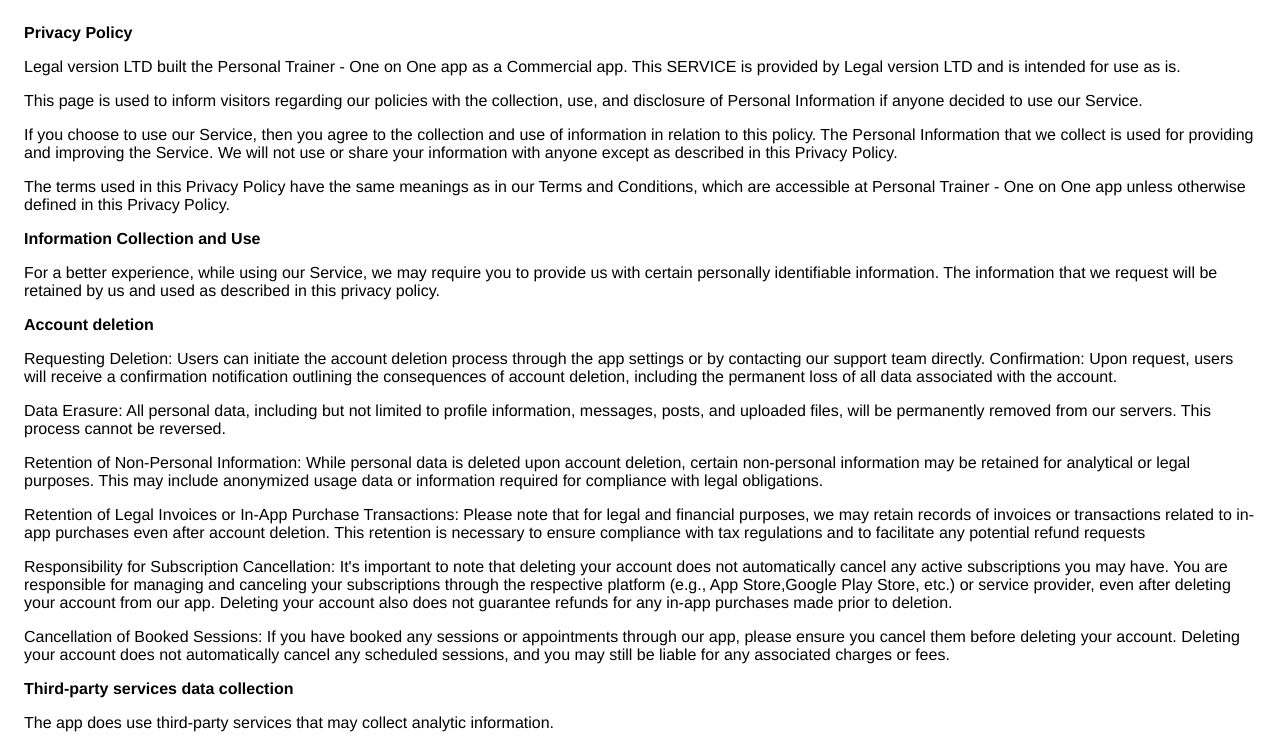
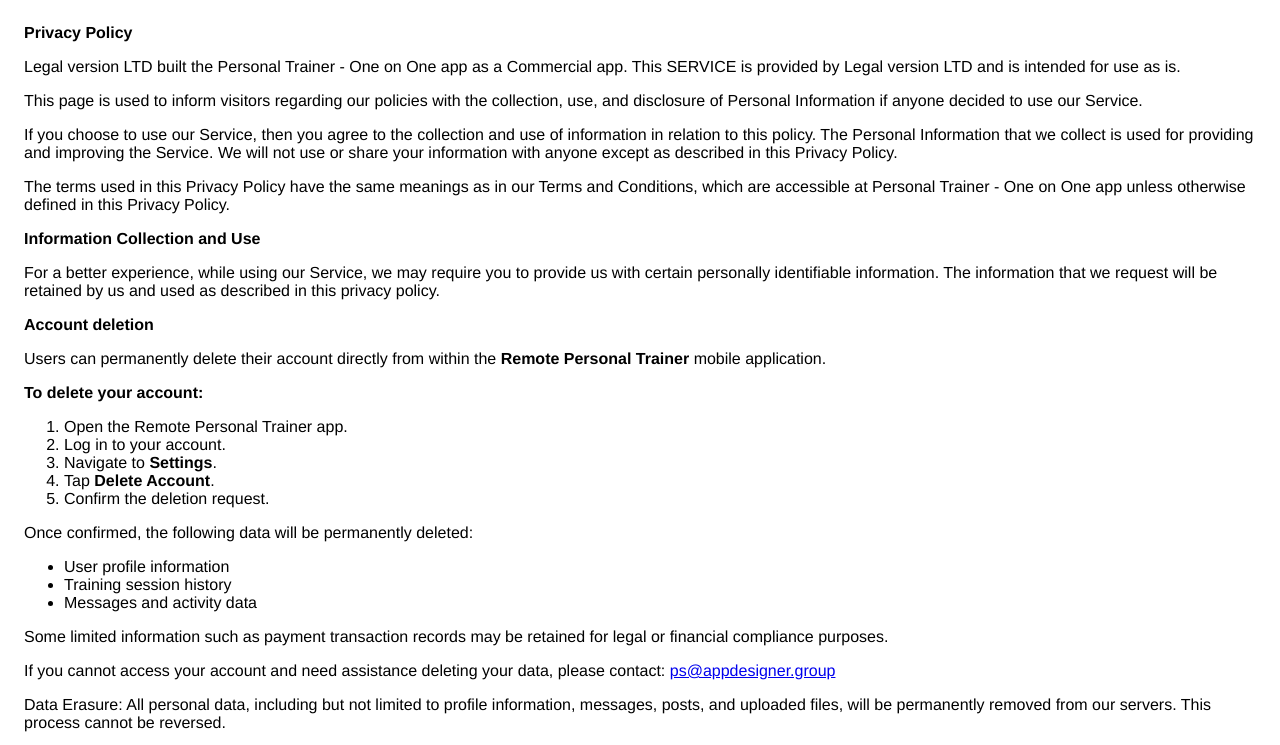
Before and after one commit to pouyanparsi/appdesigner-web, a plain HTML site: page pt/privacy.html in a window 1280 px wide. Shown: the top 745 px of the page. Drawn offline with Linux system fonts and the light colour scheme.

Commit message:
Update privacy.html

```diff
--- a/pt/privacy.html
+++ b/pt/privacy.html
@@ -47,12 +47,40 @@
     </p>
     <p><strong>Account deletion</strong></p>
     <p>
-        Requesting Deletion: Users can initiate the account deletion process through
-        the app settings or by contacting our support team directly.
-        Confirmation: Upon request, users will receive a confirmation notification
-        outlining the consequences of account deletion, including the permanent loss
-        of all data associated with the account.
+    Users can permanently delete their account directly from within the
+    <strong>Remote Personal Trainer</strong> mobile application.
     </p>
+
+    <p><strong>To delete your account:</strong></p>
+
+        <ol>
+            <li>Open the Remote Personal Trainer app.</li>
+            <li>Log in to your account.</li>
+            <li>Navigate to <strong>Settings</strong>.</li>
+            <li>Tap <strong>Delete Account</strong>.</li>
+            <li>Confirm the deletion request.</li>
+        </ol>
+
+        <p>
+        Once confirmed, the following data will be permanently deleted:
+        </p>
+
+        <ul>
+            <li>User profile information</li>
+            <li>Training session history</li>
+            <li>Messages and activity data</li>
+        </ul>
+
+        <p>
+        Some limited information such as payment transaction records may be retained
+        for legal or financial compliance purposes.
+        </p>
+
+        <p>
+        If you cannot access your account and need assistance deleting your data,
+        please contact:
+        <a href="mailto:ps@appdesigner.group">ps@appdesigner.group</a>
+        </p>
     <p>
         Data Erasure: All personal data, including but not limited to profile information, messages,
         posts, and uploaded files, will be permanently removed from our servers.
```
